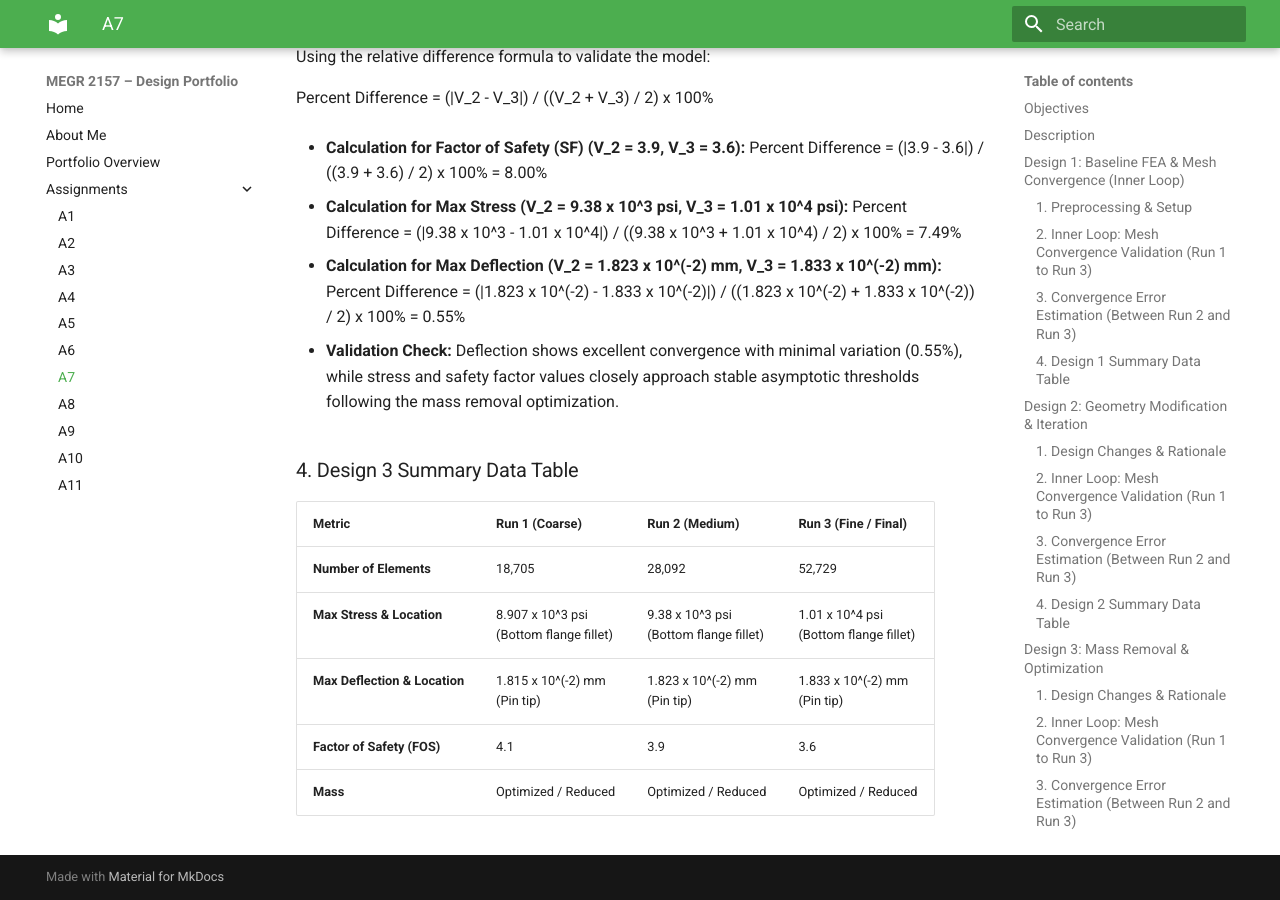
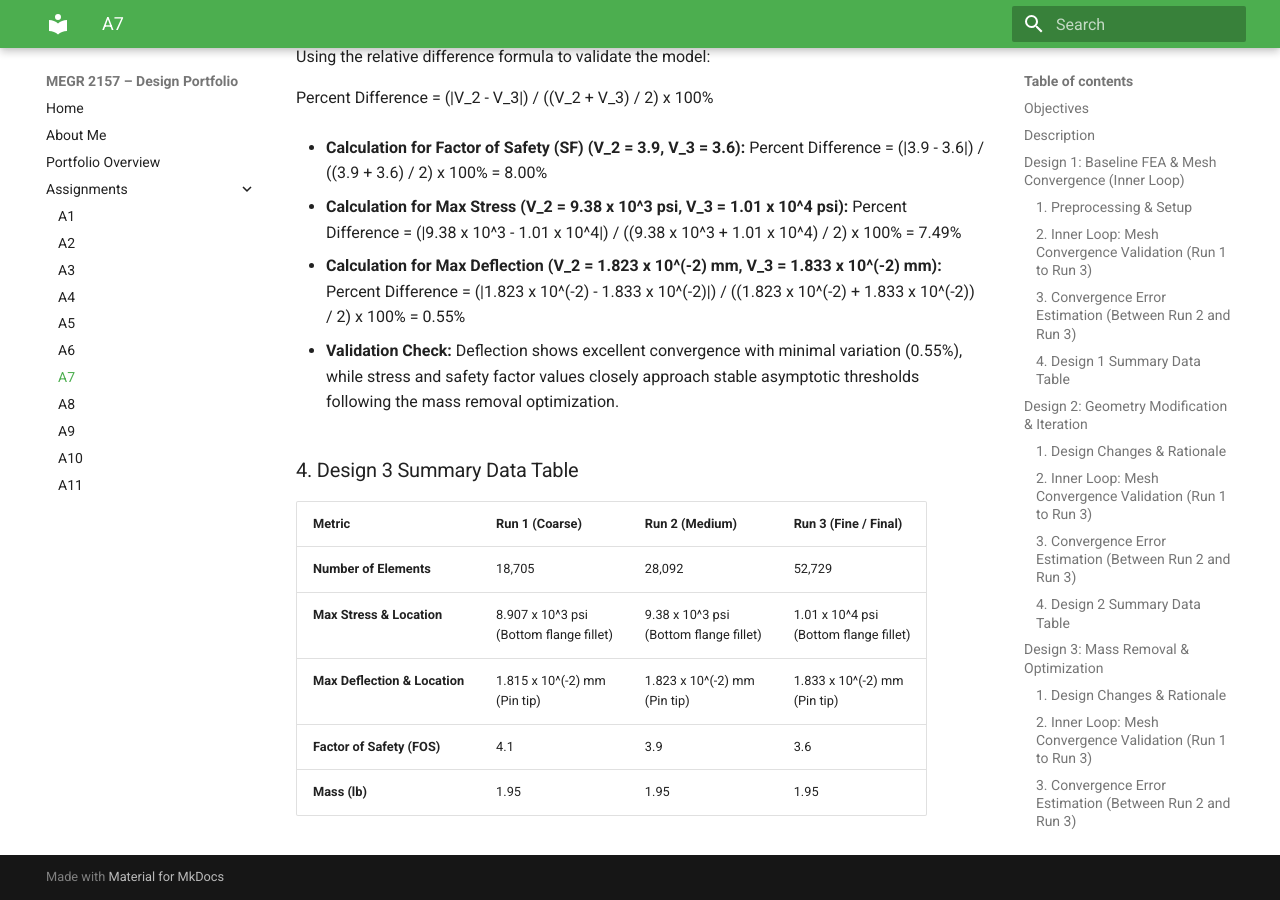
Before and after one commit to MHasan-27/megr2157-portfolio, an MkDocs documentation site: the page built from docs/assignments/A07/index.md, in a window 1280 px wide and 900 px high, scrolled down 5640 px. Built offline with MkDocs 1.6.1 and Material for MkDocs 9.7.7, drawn with Linux system fonts in a browser that asks for light colours.

Commit message:
Update mass information in assignment documentation

```diff
--- a/docs/assignments/A07/index.md
+++ b/docs/assignments/A07/index.md
@@ -175,4 +175,4 @@ Percent Difference = (|V_2 - V_3|) / ((V_2 + V_3) / 2) x 100%
 | **Max Stress & Location** | 8.907 x 10^3 psi <br>(Bottom flange fillet) | 9.38 x 10^3 psi <br>(Bottom flange fillet) | 1.01 x 10^4 psi <br>(Bottom flange fillet) |
 | **Max Deflection & Location** | 1.815 x 10^(-2) mm <br>(Pin tip) | 1.823 x 10^(-2) mm <br>(Pin tip) | 1.833 x 10^(-2) mm <br>(Pin tip) |
 | **Factor of Safety (FOS)** | 4.1 | 3.9 | 3.6 |
-| **Mass** | Optimized / Reduced | Optimized / Reduced | Optimized / Reduced |
+| **Mass (lb)** | 1.95 | 1.95 | 1.95 |
```
